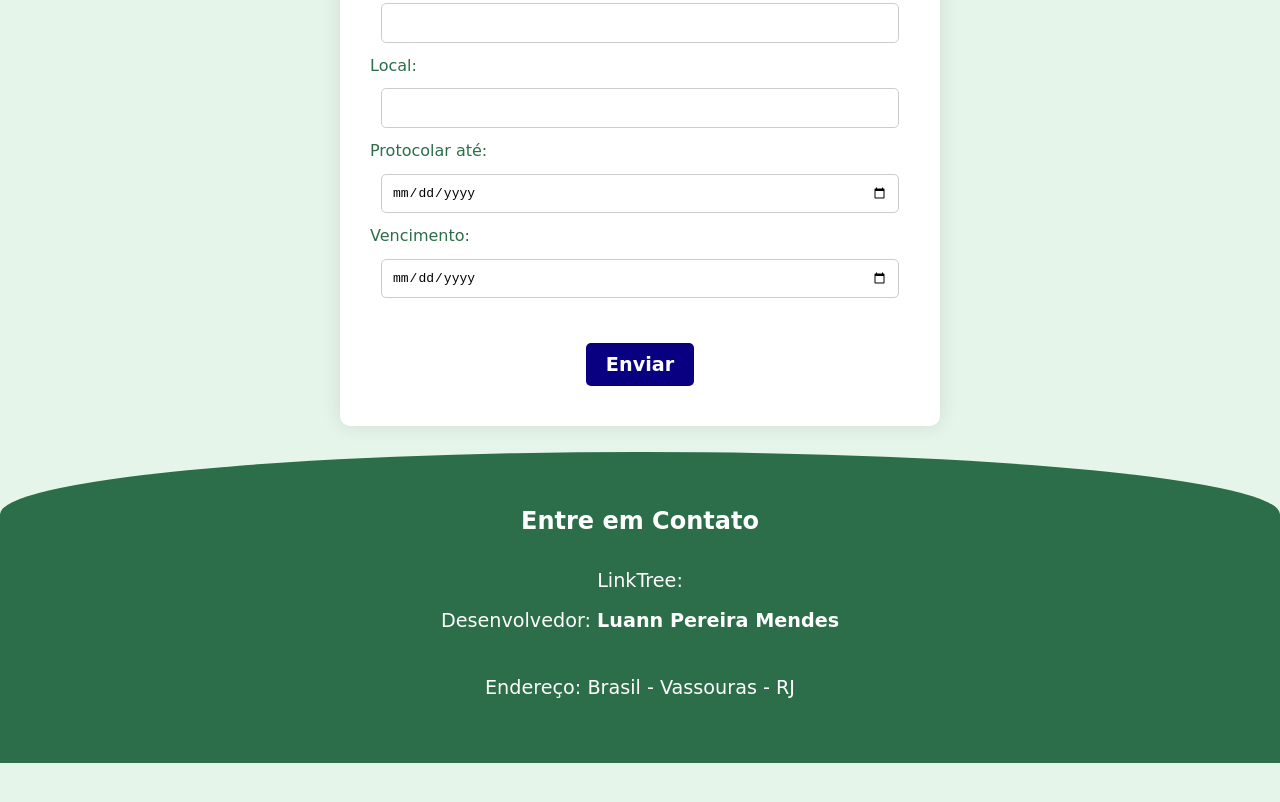
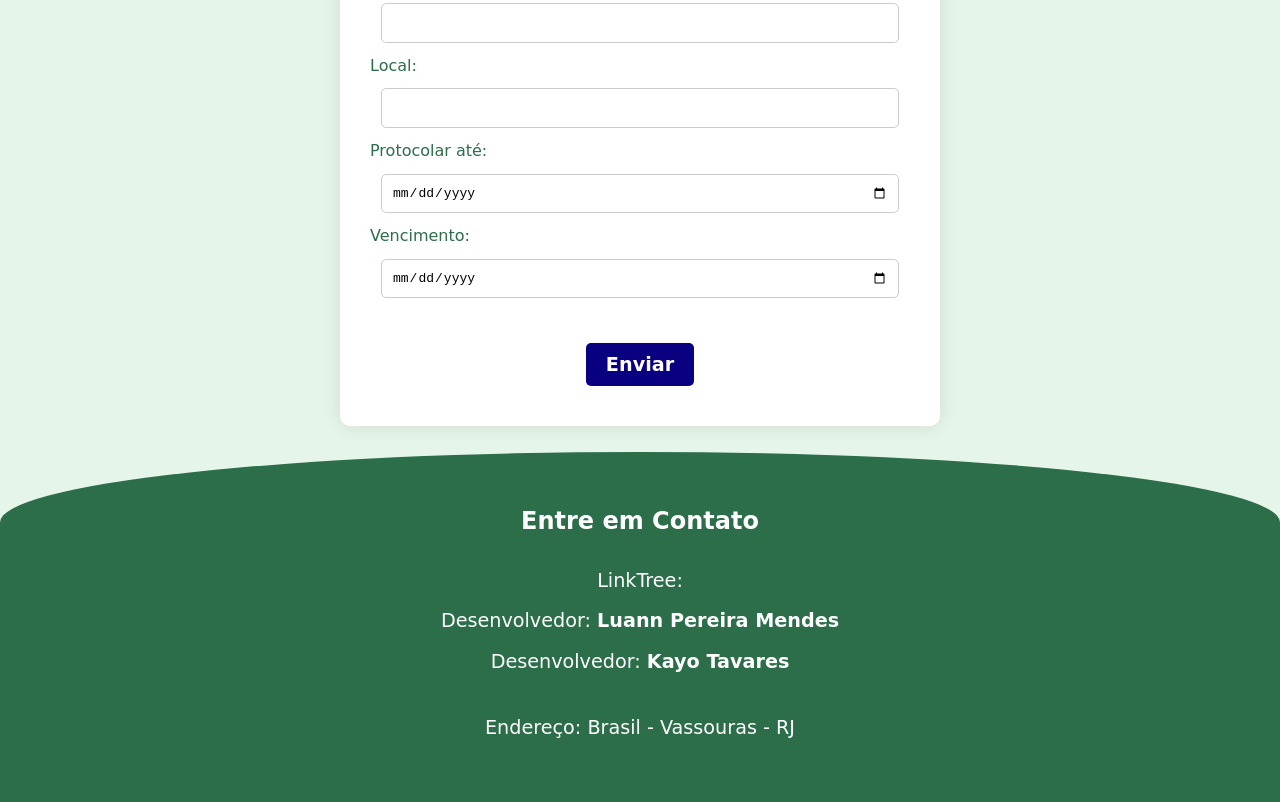
Before and after one commit to Luann8/Gerenciamento-de-licencas-ambientais-online, a plain HTML site: page index.html in a window 1280 px wide. Shown: the part 1051-1853 px from the top of the page. Before the commit the page ends 1814 px from the top, so only its background shows below. Drawn offline with Linux system fonts and the light colour scheme.

Commit message:
Update index.html

```diff
--- a/index.html
+++ b/index.html
@@ -214,6 +214,7 @@
             <br>
             <p>LinkTree:</p>
             <p>Desenvolvedor: <a href="https://luann8.github.io/Links-Personal/">Luann Pereira Mendes</a></p>
+            <p>Desenvolvedor: <a href="https://linktr.ee/Kayostavares">Kayo Tavares</a></p>
             <br>
             <p>Endereço: Brasil - Vassouras - RJ</p>
         </div>
```
